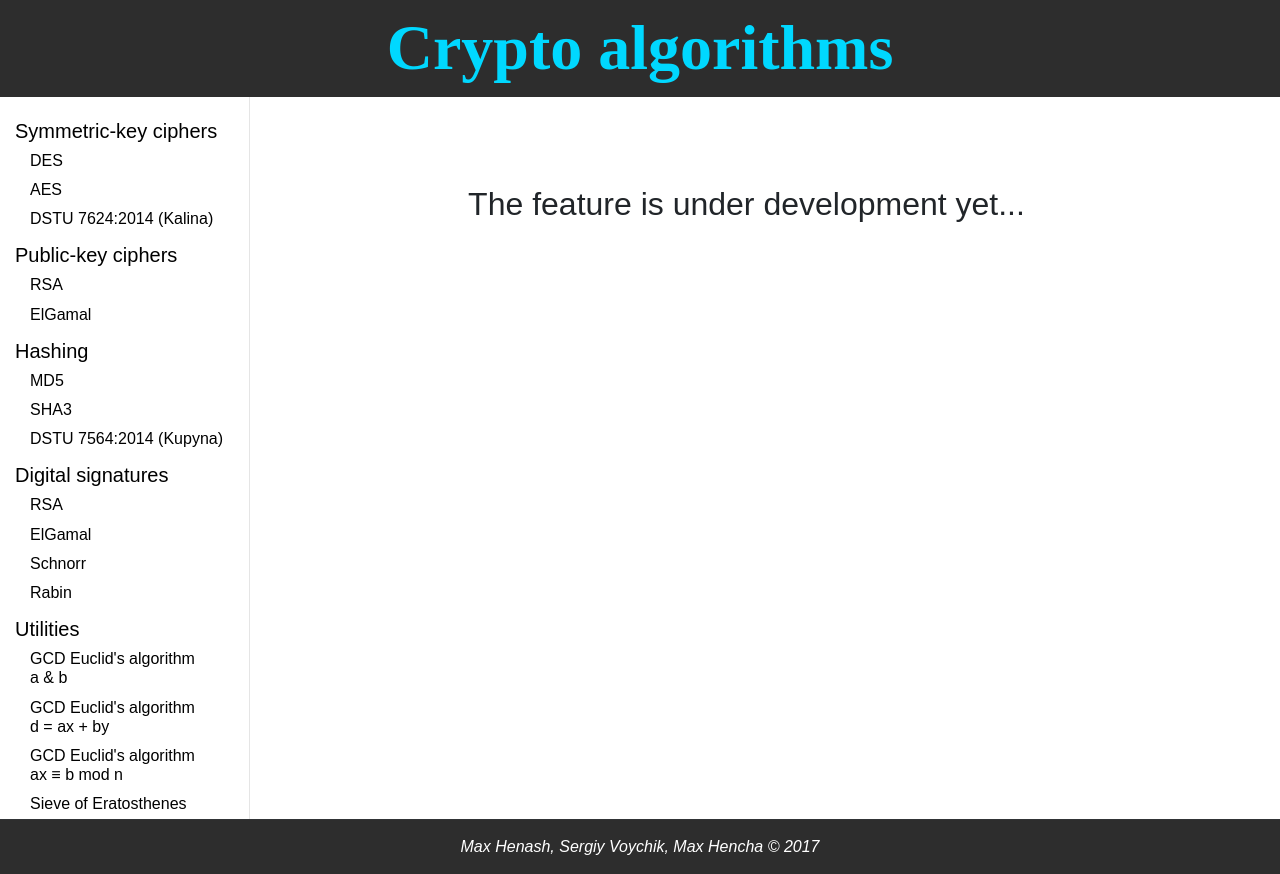
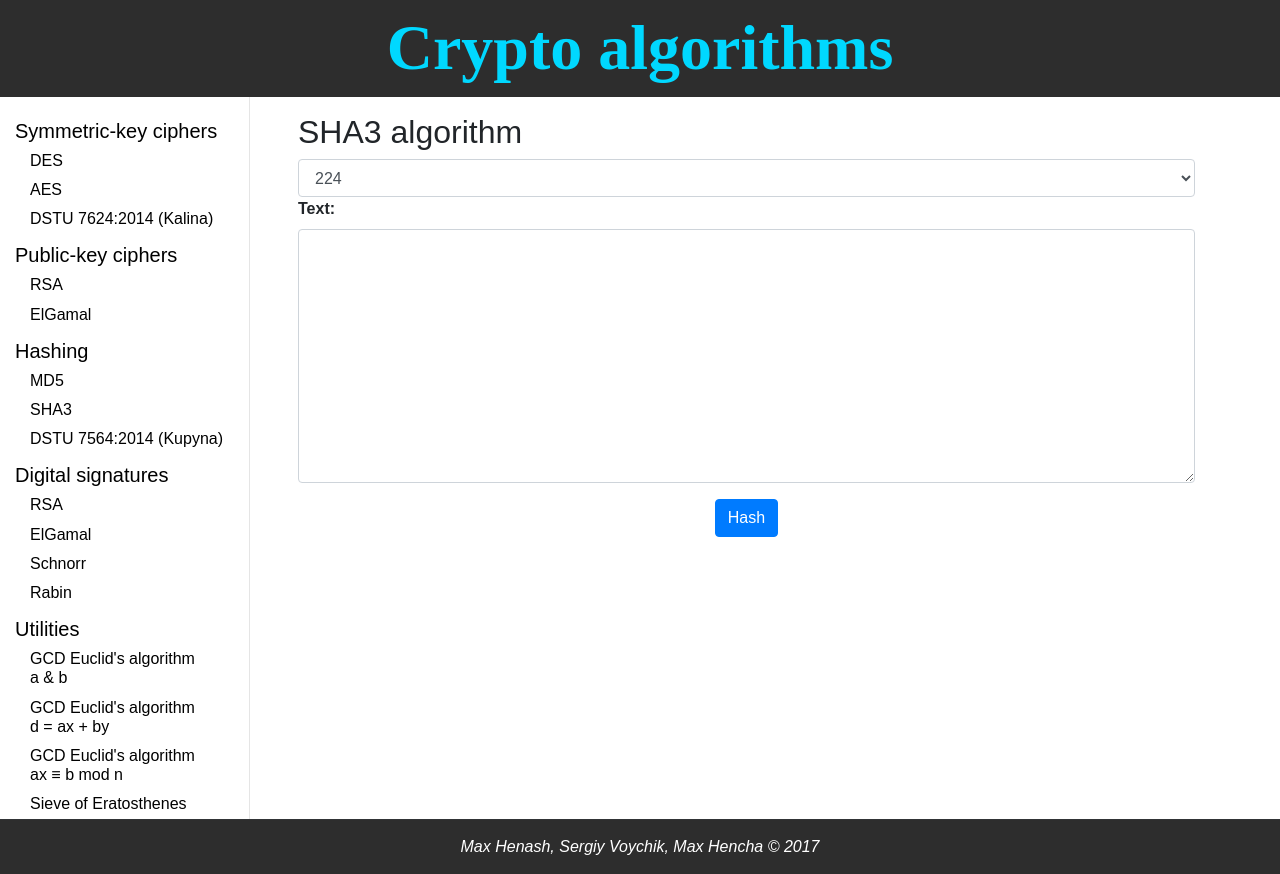
Before and after one commit to MaxGenash/crypto-algorithms, a React (Create React App) app: page /hashing/sha3 in a window 1280 px wide. Built offline with nearby package versions, Linux system fonts and the light colour scheme.

Commit message:
Add SHA3 (Keccak)

```diff
--- a/src/Components/App.jsx
+++ b/src/Components/App.jsx
@@ -9,6 +9,7 @@ import FormKalina from './FormKalina'
 import ToDo from './ToDo'
 import './App.css';
 import FormMd5 from "./FormMd5";
+import FormSha3 from "./FormSha3";
 
 export default class App extends Component {
   render() {
@@ -27,7 +28,7 @@ export default class App extends Component {
                 <Route path="/public-key/rsa" component={ToDo} />
                 <Route path="/public-key/elgamal" component={ToDo} />
                 <Route path="/hashing/md5" component={FormMd5} />
-                <Route path="/hashing/sha3" component={ToDo} />
+                <Route path="/hashing/sha3" component={FormSha3} />
                 <Route path="/hashing/kupyna" component={ToDo} />
                 <Route path="/digital-signatures/rsa" component={ToDo} />
                 <Route path="/digital-signatures/elgamal" component={ToDo} />
--- /dev/null
+++ b/src/Components/FormSha3.jsx
@@ -0,0 +1,69 @@
+import React, { Component } from 'react';
+import Sha3Model from '../Models/Sha3/Sha3Model';
+import "./FormSha3.css";
+
+export default class FormSha3 extends Component {
+    constructor(props) {
+        super(props);
+        this.state = {
+            outputLength: 'enc',
+            key: '',
+            text: '',
+            result: '',
+        };
+
+        this._model = new Sha3Model();
+
+        this.handleSubmit = this.handleSubmit.bind(this);
+    }
+
+    handleSubmit(e) {
+        e.preventDefault();
+        let result;
+        result = this._model.hash(this.state.text, this.state.outputLength);
+        this.setState({result});
+    }
+
+    render() {
+        return (
+            <section>
+                <h2>SHA3 algorithm </h2>
+                <select
+                    value={this.state.outputLength}
+                    className="form-control"
+                    onChange={e => this.setState({outputLength: e.target.value})}
+                >
+                    <option value="224">224</option>
+                    <option value="256">256</option>
+                    <option value="384">384</option>
+                    <option value="512">512</option>
+                </select>
+                <form className="form-horizontal initial-data-form" onSubmit={this.handleSubmit}>
+                    <div className="form-group">
+                        <label className="control-label">
+                            <strong>Text:</strong>
+                        </label>
+                        <textarea
+                            value={this.state.text}
+                            onChange={e => this.setState({text: e.target.value})}
+                            className="form-control"
+                            rows="10"
+                        />
+                    </div>
+                    <div className="form-group text-center">
+                        <button type="submit" className="btn btn-primary">
+                            Hash
+                        </button>
+                    </div>
+                </form>
+                {this.state.result && (
+                    <div>
+                        <hr/>
+                        <h5>Result:</h5>
+                        <div>{this.state.result}</div>
+                    </div>
+                )}
+            </section>
+        );
+    }
+}
--- /dev/null
+++ b/src/Models/Sha3/Sha3Model.js
@@ -0,0 +1,12 @@
+var CryptoJS = require("crypto-js");
+
+export default class Md5Model{
+
+    constructor() {
+    }
+
+    hash(inputMsg, outputLength) {
+        return CryptoJS.SHA3(inputMsg, {outputLength: outputLength}).toString();
+    }
+
+}
```
Also changed, not shown: src/Components/FormSha3.css (added).
